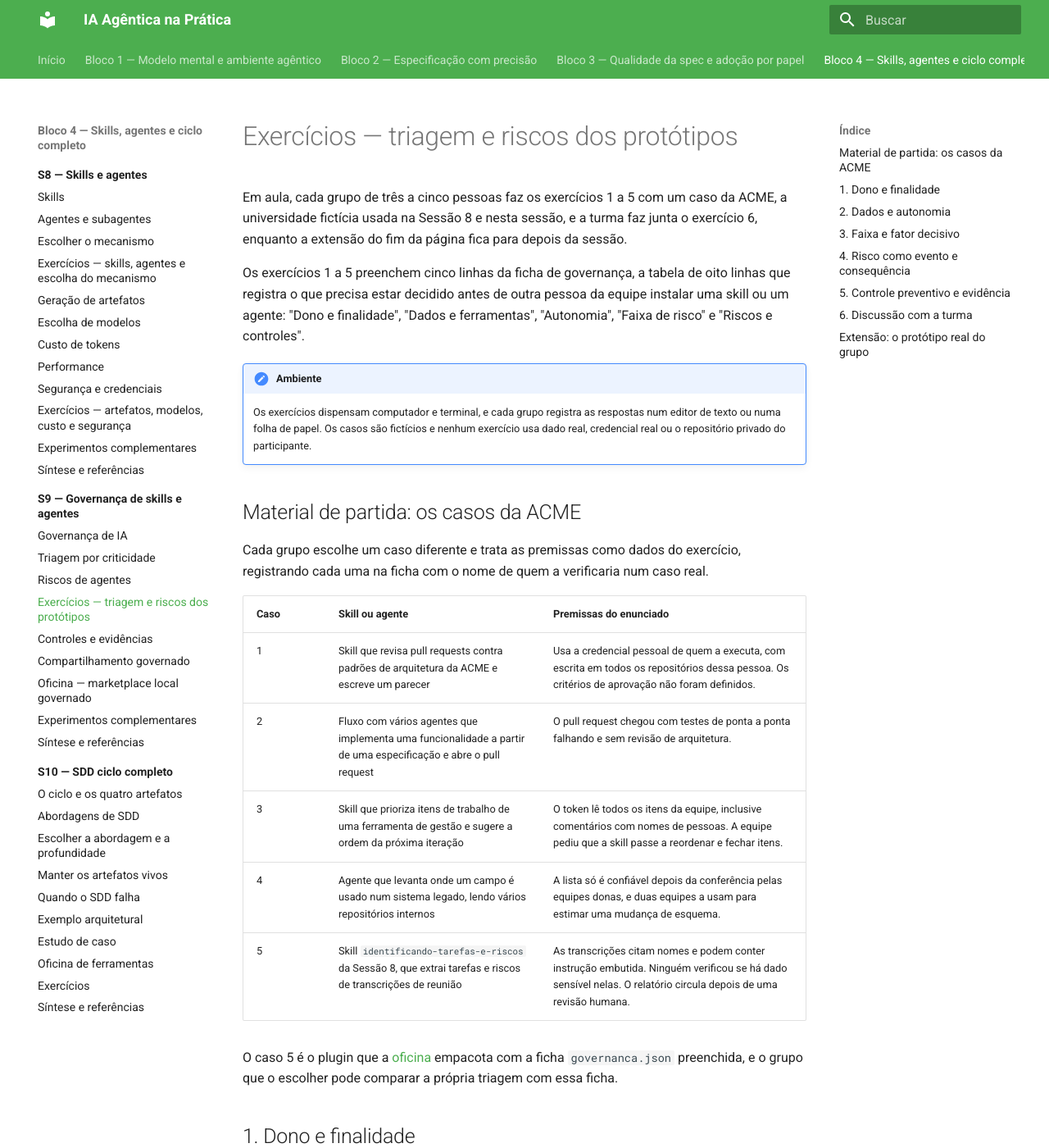
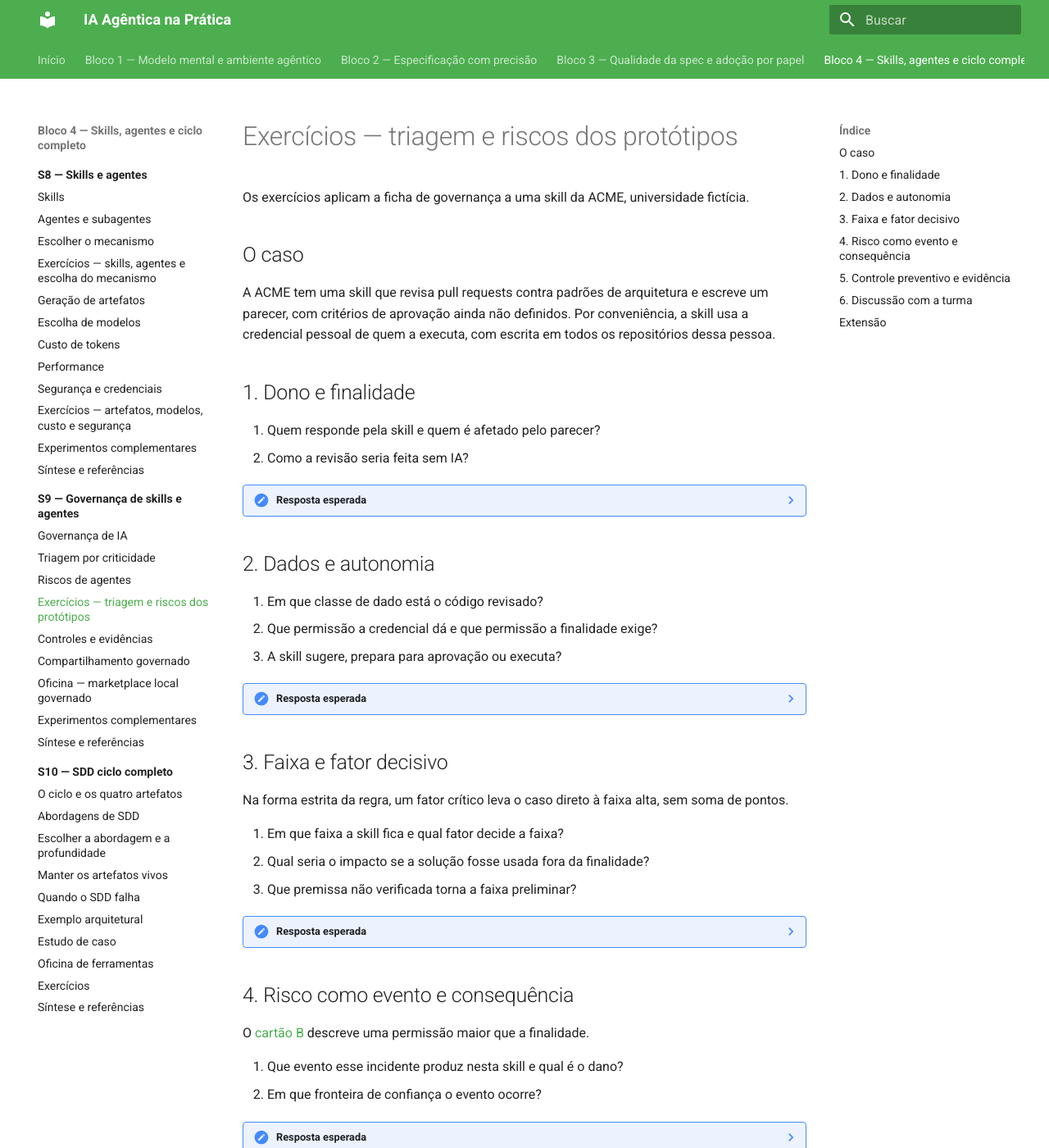
Before and after one commit to arkhibr/workshops-ia-agentica, an MkDocs documentation site: the page built from docs/sessao-09-governanca-de-skills-e-agentes/exercicios.md, in a window 1280 px wide and 1400 px high. Shown: the whole window at 82% size. Built offline with MkDocs 1.6.1 and Material for MkDocs 9.7.7, drawn with Linux system fonts in a browser that asks for light colours; some of the changed text lies outside the part shown.

Commit message:
refactor: reescreve os exercícios da sessão 9 como contexto e perguntas
Co-Authored-By: Claude Opus 5.5 <noreply@anthropic.com>

```diff
--- a/docs/sessao-09-governanca-de-skills-e-agentes/exercicios.md
+++ b/docs/sessao-09-governanca-de-skills-e-agentes/exercicios.md
@@ -1,99 +1,81 @@
 # Exercícios — triagem e riscos dos protótipos
 
-Em aula, cada grupo de três a cinco pessoas faz os exercícios 1 a 5 com um caso da ACME, a universidade fictícia usada na Sessão 8 e nesta sessão, e a turma faz junta o exercício 6, enquanto a extensão do fim da página fica para depois da sessão.
+Os exercícios aplicam a ficha de governança a uma skill da ACME, universidade fictícia.
 
-Os exercícios 1 a 5 preenchem cinco linhas da ficha de governança, a tabela de oito linhas que registra o que precisa estar decidido antes de outra pessoa da equipe instalar uma skill ou um agente: "Dono e finalidade", "Dados e ferramentas", "Autonomia", "Faixa de risco" e "Riscos e controles".
+## O caso
 
-!!! note "Ambiente"
-    Os exercícios dispensam computador e terminal, e cada grupo registra as respostas num editor de texto ou numa folha de papel. Os casos são fictícios e nenhum exercício usa dado real, credencial real ou o repositório privado do participante.
-
-## Material de partida: os casos da ACME
-
-Cada grupo escolhe um caso diferente e trata as premissas como dados do exercício, registrando cada uma na ficha com o nome de quem a verificaria num caso real.
-
-| Caso | Skill ou agente | Premissas do enunciado |
-|---|---|---|
-| 1 | Skill que revisa pull requests contra padrões de arquitetura da ACME e escreve um parecer | Usa a credencial pessoal de quem a executa, com escrita em todos os repositórios dessa pessoa. Os critérios de aprovação não foram definidos. |
-| 2 | Fluxo com vários agentes que implementa uma funcionalidade a partir de uma especificação e abre o pull request | O pull request chegou com testes de ponta a ponta falhando e sem revisão de arquitetura. |
-| 3 | Skill que prioriza itens de trabalho de uma ferramenta de gestão e sugere a ordem da próxima iteração | O token lê todos os itens da equipe, inclusive comentários com nomes de pessoas. A equipe pediu que a skill passe a reordenar e fechar itens. |
-| 4 | Agente que levanta onde um campo é usado num sistema legado, lendo vários repositórios internos | A lista só é confiável depois da conferência pelas equipes donas, e duas equipes a usam para estimar uma mudança de esquema. |
-| 5 | Skill `identificando-tarefas-e-riscos` da Sessão 8, que extrai tarefas e riscos de transcrições de reunião | As transcrições citam nomes e podem conter instrução embutida. Ninguém verificou se há dado sensível nelas. O relatório circula depois de uma revisão humana. |
-
-O caso 5 é o plugin que a [oficina](oficina-de-ferramentas.md) empacota com a ficha `governanca.json` preenchida, e o grupo que o escolher pode comparar a própria triagem com essa ficha.
+A ACME tem uma skill que revisa pull requests contra padrões de arquitetura e escreve um parecer, com critérios de aprovação ainda não definidos. Por conveniência, a skill usa a credencial pessoal de quem a executa, com escrita em todos os repositórios dessa pessoa.
 
 ## 1. Dono e finalidade
 
-O grupo escreve quem responde pelo caso, que problema ele resolve, quem usa o resultado e quem é afetado por ele. A [decisão 1 da governança](governanca-de-ia.md#quatro-decisoes) pede também a alternativa sem IA, que mostra se o benefício esperado justifica o risco novo.
+1. Quem responde pela skill e quem é afetado pelo parecer?
+2. Como a revisão seria feita sem IA?
 
-**Entregue:** a linha "Dono e finalidade" com dono, finalidade, pessoa impactada e alternativa sem IA.
-
-**Critério:** o dono é uma área ou pessoa identificável, e a alternativa sem IA descreve como o trabalho seria feito hoje.
+??? note "Resposta esperada"
+    1. A equipe de arquitetura responde, e os autores dos pull requests são afetados.
+    2. Um arquiteto revisaria o pull request com uma lista de verificação.
 
 ## 2. Dados e autonomia
 
-O grupo classifica os dados que o caso lê nas quatro classes da [triagem](triagem-por-criticidade.md#dados-e-ferramentas), público, interno, pessoal e sensível, e registra as ferramentas com a permissão de cada uma (ler, recomendar, escrever ou executar). Em seguida, marca se o caso sugere, prepara para aprovação ou executa.
+1. Em que classe de dado está o código revisado?
+2. Que permissão a credencial dá e que permissão a finalidade exige?
+3. A skill sugere, prepara para aprovação ou executa?
 
-**Entregue:** as linhas "Dados e ferramentas" e "Autonomia", com o nome de quem interrompe o agente.
-
-**Critério:** cada classe de dado vem de uma premissa do enunciado, e a linha de autonomia diz quem interrompe o agente e em que momento.
+??? note "Resposta esperada"
+    1. O código revisado é dado interno.
+    2. A credencial dá escrita em todos os repositórios, e a finalidade exige leitura de um repositório e escrita do parecer.
+    3. A skill sugere, porque uma pessoa decide o merge.
 
 ## 3. Faixa e fator decisivo
 
-O grupo classifica o caso numa das três faixas pelo fator mais grave, com a regra do fator crítico na forma estrita adotada como decisão desta sessão: um fator crítico leva o caso direto à faixa alta, sem soma de pontos. Antes de fechar a faixa, o grupo responde à pergunta crucial do guia: "Qual seria o impacto se a solução fosse usada fora da finalidade?".
+Na forma estrita da regra, um fator crítico leva o caso direto à faixa alta, sem soma de pontos.
 
-**Entregue:** a linha "Faixa de risco", com a faixa, o fator que a decidiu e as premissas não verificadas.
+1. Em que faixa a skill fica e qual fator decide a faixa?
+2. Qual seria o impacto se a solução fosse usada fora da finalidade?
+3. Que premissa não verificada torna a faixa preliminar?
 
-**Critério:** a justificativa nomeia um fator da ficha, sem média nem impressão geral. A premissa não verificada que mudaria a faixa se fosse falsa torna a faixa preliminar, e a verificação dela passa a ser condição do gate de publicação.
-
-??? note "Ponto de chegada"
-    Uma faixa diferente, com fator nomeado e premissa explícita, também atende ao critério.
-
-    - Caso 1: alta enquanto a credencial pessoal ampla for usada, porque ela permite escrita. Com token próprio e somente de leitura, a faixa desce para moderada.
-    - Caso 2: moderada se uma pessoa aprova o merge e alta se o fluxo integra o código sozinho, e os testes falhando mostram que a revisão humana ainda não funciona como controle.
-    - Caso 3: moderada para a leitura e alta depois do pedido de reordenar e fechar itens, que muda a permissão de ler para escrever.
-    - Caso 4: moderada, porque o código é interno, a saída é recomendação e o pior erro é uma estimativa errada usada por duas equipes.
-    - Caso 5: moderada e preliminar, porque a premissa de ausência de dado sensível levaria o caso à faixa alta se fosse falsa.
+??? note "Resposta esperada"
+    1. A faixa é alta pela credencial com escrita, e desce para moderada com token próprio de leitura.
+    2. A skill poderia alterar qualquer repositório da pessoa que a executa.
+    3. Ninguém verificou se o parecer é usado como aprovação, e essa verificação passa a ser condição do gate de publicação.
 
 ## 4. Risco como evento e consequência
 
-O instrutor entrega a cada grupo um cartão de incidente da página [Riscos de agentes](riscos-de-agentes.md#tres-incidentes): o cartão B, permissão maior que a finalidade, aos casos 1 e 3, o cartão C, resposta plausível e incorreta, aos casos 2 e 4, e o cartão A, instrução escondida no documento, ao caso 5. O grupo transpõe o incidente para o próprio caso.
+O [cartão B](riscos-de-agentes.md#tres-incidentes) descreve uma permissão maior que a finalidade.
 
-**Entregue:** uma frase de risco no formato "documento malicioso induz chamada a API externa e expõe dados do usuário", com a fronteira de confiança em que o evento ocorre.
+1. Que evento esse incidente produz nesta skill e qual é o dano?
+2. Em que fronteira de confiança o evento ocorre?
 
-**Critério:** a frase nomeia o evento e o dano, sem categoria genérica como "segurança", e marca o que é fato do enunciado e o que é hipótese do grupo.
+??? note "Resposta esperada"
+    1. A skill escreve em outro repositório com a credencial pessoal e altera código sem revisão humana.
+    2. O evento ocorre quando o código do pull request, que não é confiável, chega à ferramenta de escrita.
 
 ## 5. Controle preventivo e evidência
 
-Para o risco do exercício 4, o grupo propõe um controle preventivo, um controle detectivo e a evidência que prova o controle, com o teste de aceite correspondente entre [T01 e T07](controles-e-evidencias.md#testes-de-aceite-t01-a-t07).
+1. Que controle preventivo, aplicado fora do modelo, reduz o risco do exercício 4?
+2. Qual teste de aceite entre [T01 e T07](controles-e-evidencias.md#testes-de-aceite-t01-a-t07) serve de evidência?
+3. Por que pedir no `SKILL.md` que a credencial seja usada só para leitura reprova a linha?
 
-**Entregue:** a linha "Riscos e controles", com onde o preventivo é aplicado, quem recebe o alerta do detectivo e onde a evidência fica guardada.
-
-**Critério:** o controle preventivo que depende só de instrução no prompt ou no `SKILL.md` reprova a linha, porque o modelo pode deixar de segui-la diante de um conteúdo que diga o contrário. Atendem ao critério a permissão de ferramenta, o hook, a validação de esquema e a política na API, conforme a página [Controles e evidências](controles-e-evidencias.md#controle-fora-do-modelo-e-instrucao-textual).
-
-??? note "Ponto de chegada"
-    - Caso 1: token próprio, somente de leitura e restrito ao repositório revisado, com o teste T03 como evidência.
-    - Caso 2: esteira que bloqueia o merge com teste falhando e exige revisão de arquitetura registrada.
-    - Caso 3: token de leitura até a revisão da ficha e confirmação humana para cada escrita, com auditoria das ações.
-    - Caso 4: conferência obrigatória pela equipe dona de cada repositório antes do uso da lista, registrada na própria lista.
-    - Caso 5: script que confere o formato do relatório e exige um trecho de evidência por item, com a revisão humana como controle detectivo.
-
-    O plugin `revisando-pull-requests` da oficina parte do caso 1 e declara como preventivo o pedido ao modelo para usar a credencial só para leitura, e o portão da oficina reprova a publicação por esse motivo. A faixa moderada declarada nessa ficha diverge do ponto de chegada do exercício 3, e o Experimento B registra que o portão não detecta essa divergência.
+??? note "Resposta esperada"
+    1. Um token próprio, somente de leitura e restrito ao repositório revisado.
+    2. O teste T03, em que a API rejeita a escrita feita com token de leitura.
+    3. Um controle que depende só de instrução no prompt pode ser ignorado pelo modelo, e o portão da [oficina](oficina-de-ferramentas.md) reprova o plugin `revisando-pull-requests` por isso.
 
 ## 6. Discussão com a turma
 
-Cada grupo apresenta a faixa e o risco do próprio caso, e o instrutor conduz três das discussões orientadas do guia do facilitador [Governança de IA na prática](../referencia/bibliografia.md#arkhi-governanca-de-ia-na-pratica-2026), escolhendo para cada pergunta o caso da turma que melhor a ilustra.
+As perguntas vêm do guia [Governança de IA na prática](../referencia/bibliografia.md#arkhi-governanca-de-ia-na-pratica-2026) e se aplicam à skill do caso.
 
 1. Se o PO aprovou o caso, o time pode usar qualquer dado?
 2. Um agente que apenas lê tem risco baixo?
 3. E se a avaliação atingir 95% de acerto?
 
-??? note "Ponto de chegada"
-    1. A aprovação da finalidade deixa em aberto a autorização dos dados, que depende da classificação, da autorização de acesso e das condições legais, como as da LGPD para dado pessoal (casos 3 e 5).
-    2. O risco depende do que o agente lê e do uso da resposta, porque a leitura pode expor dado e produzir uma decisão equivocada (caso 4).
-    3. Uma métrica isolada deixa de cobrir os casos graves, e a equipe observa a severidade e a cauda dos erros, porque os 5% restantes podem conter a escrita indevida (caso 2).
+??? note "Resposta esperada"
+    1. O uso dos dados depende de classificação, autorização de acesso e LGPD.
+    2. O risco depende do que o agente lê e do uso da resposta, e um parecer errado pode orientar um merge.
+    3. Os 5% restantes podem conter a escrita indevida, e a severidade dos erros também conta.
 
-## Extensão: o protótipo real do grupo
+## Extensão
 
-Depois da sessão, o grupo repete os exercícios 1 a 5 com o protótipo real em que trabalha, no ambiente interno da equipe, sem publicação neste site e sem cópia para o repositório público do workshop. A ficha descreve a credencial pelo tipo e pelo escopo, sem conter o valor de nenhuma credencial.
+Depois da sessão, as mesmas perguntas podem ser respondidas para um protótipo real da equipe, no ambiente interno e sem registrar credencial.
 
 **Próxima página:** [Controles e evidências](controles-e-evidencias.md).
```
Also changed, not shown: docs/sessao-09-governanca-de-skills-e-agentes/index.md (+2 -2 lines), docs/sessao-09-governanca-de-skills-e-agentes/oficina-de-ferramentas.md (+1 -1 lines), docs/sessao-09-governanca-de-skills-e-agentes/sintese-e-referencias.md (+2 -2 lines), 1 other file.
